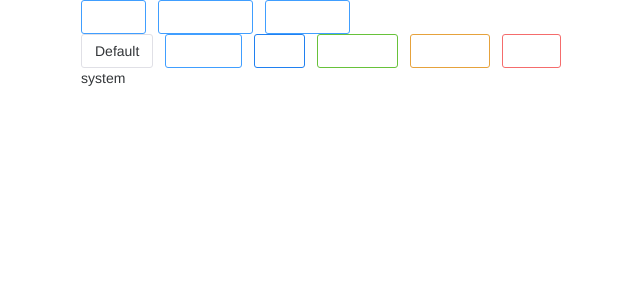
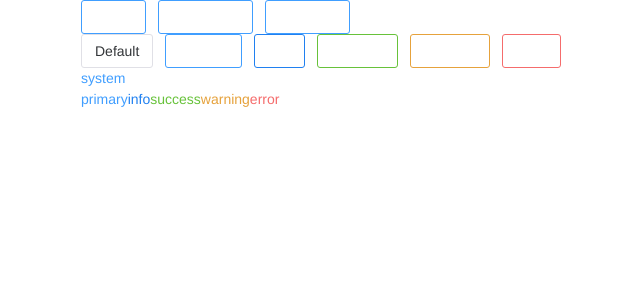
Before and after one commit to soybeanjs/soybean-admin, a Vue app: page /home in a window 1280 px wide. Shown: the top 300 px of the page, without its empty margins (191-831 px from the left). Built offline with nearby package versions, Linux system fonts and the light colour scheme.

Commit message:
build(projects): 主题配置完善

```diff
--- a/package.json
+++ b/package.json
@@ -55,7 +55,7 @@
     "patch-package": "^6.4.7",
     "postinstall-postinstall": "^2.1.0",
     "prettier": "^2.3.2",
-    "sass": "^1.38.1",
+    "sass": "^1.38.2",
     "typescript": "^4.4.0",
     "vite": "^2.5.1",
     "vite-plugin-components": "^0.13.2",
--- a/src/views/home/index.vue
+++ b/src/views/home/index.vue
@@ -13,7 +13,14 @@
       <n-button type="warning">Warning</n-button>
       <n-button type="error">Error</n-button>
     </n-space>
-    <router-link to="/system">system</router-link>
+    <router-link class="text-primary" to="/system">system</router-link>
+    <div>
+      <span class="text-primary">primary</span>
+      <span class="text-info">info</span>
+      <span class="text-success">success</span>
+      <span class="text-warning">warning</span>
+      <span class="text-error">error</span>
+    </div>
   </div>
 </template>
 
--- a/tsconfig.json
+++ b/tsconfig.json
@@ -16,5 +16,5 @@
     "esModuleInterop": true,
     "lib": ["esnext", "dom"]
   },
-  "include": ["src/**/*.ts", "src/**/*.d.ts", "src/**/*.tsx", "src/**/*.vue"]
+  "include": ["src/**/*.ts", "src/**/*.d.ts", "src/**/*.tsx", "src/**/*.vue", "windi.config.ts"]
 }
--- a/tailwind.config.js
+++ b/windi.config.ts
@@ -1,22 +1,43 @@
-module.exports = {
+import { defineConfig } from 'windicss/helpers';
+import { themeSettings } from './src/settings';
+
+const {
+  themeColor,
+  otherColor: { info, success, warning, error }
+} = themeSettings;
+
+export default defineConfig({
   darkMode: 'class', // or 'media'
   shortcuts: {
-    'center-layout': 'w-1280px mx-auto',
+    'center-layout': 'w-1280px mx-auto px-15px',
     'flex-center': 'flex justify-center items-center',
     'flex-x-center': 'flex justify-center',
     'flex-y-center': 'flex items-center',
     'inline-flex-center': 'inline-flex justify-center items-center',
     'inline-flex-x-center': 'inline-flex justify-center',
     'inline-flex-y-center': 'inline-flex items-center',
+    'flex-1-hidden': 'flex-1 overflow-hidden',
+    'flex-col-stretch': 'flex flex-col items-stretch',
     'absolute-center': 'absolute left-0 top-0 flex justify-center items-center w-full h-full',
     'absolute-lt': 'absolute left-0 top-0',
     'absolute-lb': 'absolute left-0 bottom-0',
     'absolute-rt': 'absolute right-0 top-0',
     'absolute-rb': 'absolute right-0 bottom-0',
     'fixed-center': 'fixed left-0 top-0 flex justify-center items-center w-full h-full',
-    'ellipsis-text': 'whitespace-nowrap overflow-hidden overflow-ellipsis'
+    'ellipsis-text': 'whitespace-nowrap overflow-hidden overflow-ellipsis',
+    'nowrap-hidden': 'whitespace-nowrap overflow-hidden'
   },
-  theme: {},
+  theme: {
+    extend: {
+      colors: {
+        primary: themeColor,
+        info,
+        success,
+        warning,
+        error
+      }
+    }
+  },
   variants: {},
   plugins: []
-};
+});
```
Also changed, not shown: 1 other file (tests, documents, lock files or other folders).
